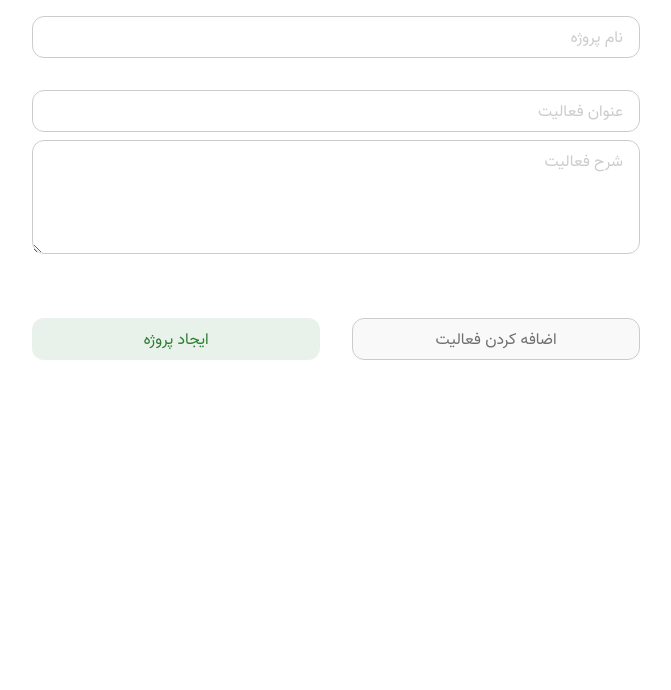
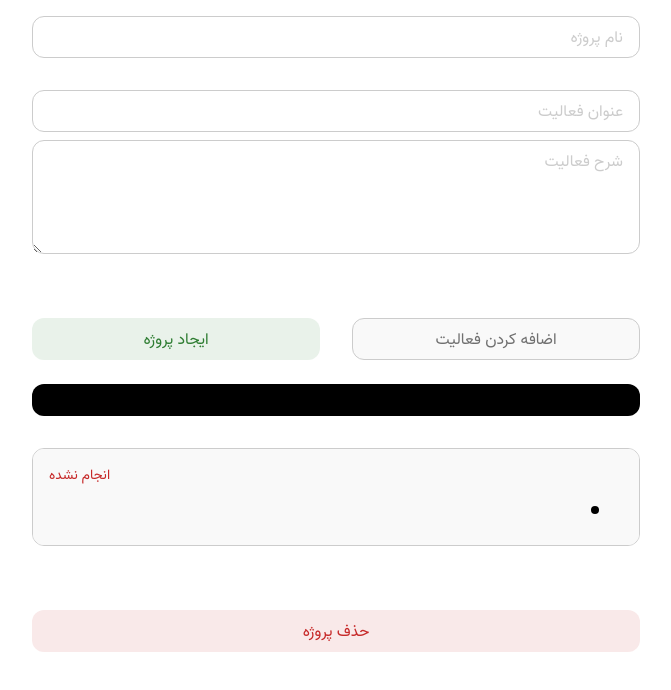
Before and after one commit to git01bit/coding-planner, a React (Vite) app: page / in a window 1280 px wide. Shown: the top 690 px of the page, without its empty margins (304-975 px from the left). Built offline with nearby package versions, Linux system fonts and the light colour scheme.

Commit message:
feat(ProjectView): implement display project data functionality
- rename Project component to ProjectView

```diff
--- a/src/App.jsx
+++ b/src/App.jsx
@@ -4,7 +4,7 @@ import "./App.css";
 import { useState } from "react";
 
 import CreationForm from "./CreationForm/CreationForm";
-import Project from "./Project/Project";
+import ProjectView from "./ProjectView/ProjectView";
 
 function App() {
   const [project, setProject] = useState({
@@ -17,7 +17,8 @@ function App() {
   return (
     <>
       <CreationForm project={project} setProject={setProject} />
-      <Project />
+      <br />
+      <ProjectView project={project} />
     </>
   );
 }
--- a/src/CreationForm/CreationForm.jsx
+++ b/src/CreationForm/CreationForm.jsx
@@ -40,7 +40,6 @@ function CreationForm({ project, setProject }) {
       ),
     }));
   }
-  console.log(project);
 
   return (
     <section>
--- a/src/Project/Project.jsx
+++ /dev/null
@@ -1,41 +0,0 @@
-import styles from "./Project.module.css";
-
-function Project() {
-  return (
-    <section className="deactive">
-      <h1>عنوان پروژه</h1>
-
-      <div className={styles.projectContainer}>
-        <div className={styles.stepsContainer}>
-          <div className={`${styles.step} ${styles.done}`}>
-            <h2>مرحله اول</h2>
-
-            <p>توضیحات مرحله اول</p>
-
-            <span className={styles.doneBtn}>انجام شد</span>
-          </div>
-
-          <div className={styles.step}>
-            <h2>مرحله دوم</h2>
-
-            <p>توضیحات مرحله دوم</p>
-
-            <span className={styles.doneBtn}>هنوز انجام نشده</span>
-          </div>
-
-          <div className={styles.step}>
-            <h2>مرحله سوم</h2>
-
-            <p>توضیحات مرحله سوم</p>
-
-            <span className={styles.doneBtn}>هنوز انجام نشده</span>
-          </div>
-        </div>
-
-        <button type="button">حذف پروژه</button>
-      </div>
-    </section>
-  );
-}
-
-export default Project;
--- /dev/null
+++ b/src/ProjectView/ProjectView.jsx
@@ -0,0 +1,40 @@
+import styles from "./ProjectView.module.css";
+
+function ProjectView({ project }) {
+  return (
+    <section>
+      <h1>{project.projectTitle}</h1>
+
+      <div className={styles.projectContainer}>
+        <div className={styles.stepsContainer}>
+          {project.steps.map((step) => (
+            <div
+              key={step.stepId}
+              className={`${styles.step} ${step.isStepDone ? styles.done : ""}`}
+            >
+              <h2>{step.stepTitle}</h2>
+
+              <p>{step.stepDescription}</p>
+
+              <span className={styles.doneBtn}>
+                {step.isStepDone ? "انجام شد" : "انجام نشده"}
+              </span>
+            </div>
+          ))}
+
+          {/* <div className={`${styles.step} ${styles.done}`}>
+            <h2>مرحله دوم</h2>
+
+            <p>توضیحات مرحله دوم</p>
+
+            <span className={styles.doneBtn}>هنوز انجام نشده</span>
+          </div> */}
+        </div>
+
+        <button type="button">حذف پروژه</button>
+      </div>
+    </section>
+  );
+}
+
+export default ProjectView;
```
Also changed, not shown: src/ProjectView/ProjectView.module.css (renamed from src/Project/Project.module.css).
